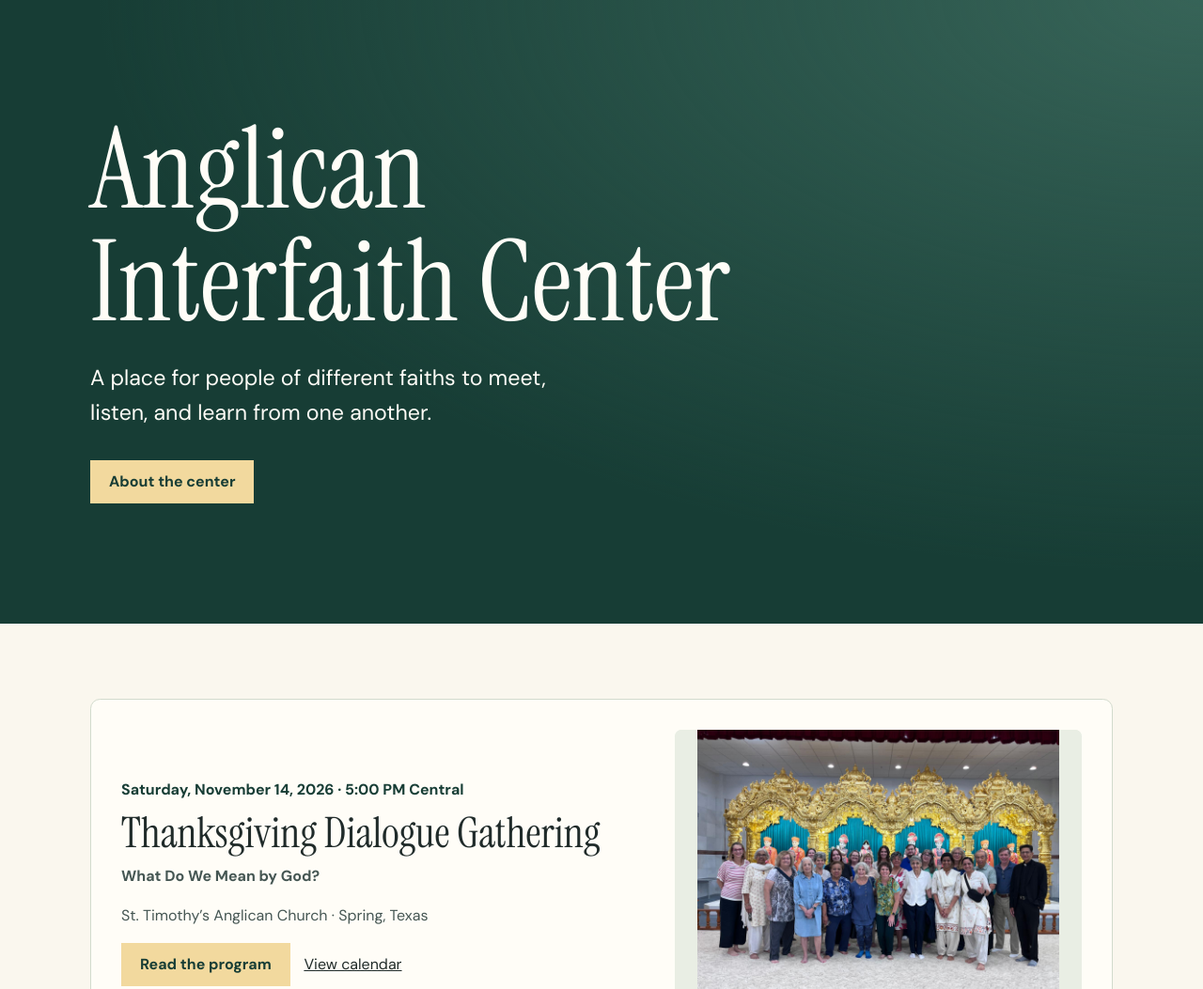
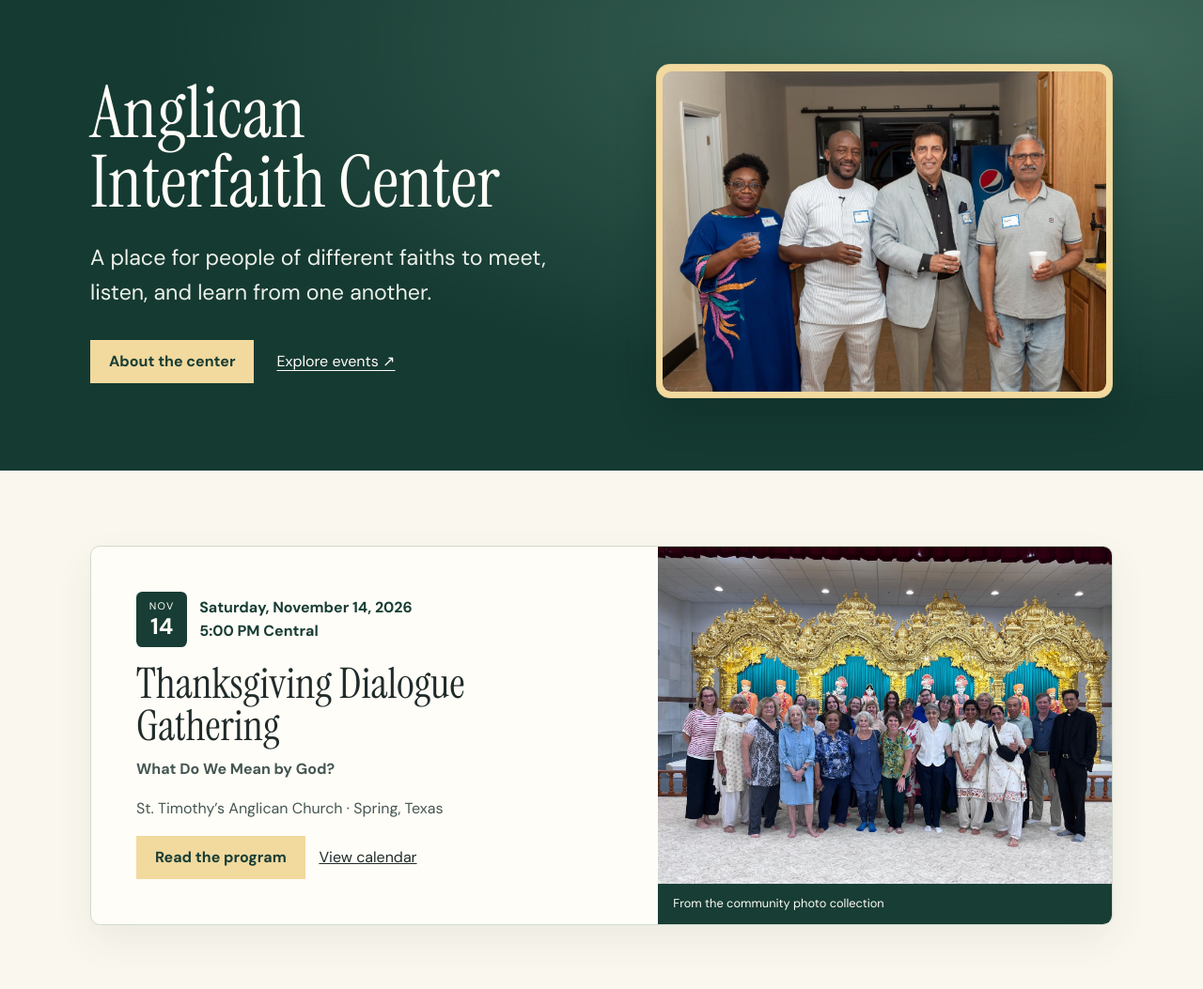
Before and after one commit to peacecampusministry-web/anglican-interfaith-center, a plain HTML site: page index.html in a window 1280 px wide. Shown: the part 560-1613 px from the top of the page at 94% size. Drawn offline with Linux system fonts and the light colour scheme.

Commit message:
Add files via upload

```diff
--- a/index.html
+++ b/index.html
@@ -5,7 +5,7 @@
   <meta name="viewport" content="width=device-width, initial-scale=1">
   <meta name="description" content="Anglican Interfaith Center is a place for people of different faiths to meet, listen, and learn from one another.">
   <title>Anglican Interfaith Center</title>
-  <link rel="stylesheet" href="./styles.css?v=6">
+  <link rel="stylesheet" href="./styles.css?v=8">
   <script src="./slideshow.js" defer></script>
 </head>
 <body>
@@ -52,14 +52,17 @@
     </section>
 
     <section class="hero" aria-labelledby="page-title">
-      <div class="wrap">
+      <div class="wrap hero-layout">
+        <div class="hero-copy">
         <h1 id="page-title">Anglican<br>Interfaith Center</h1>
         <p>A place for people of different faiths to meet, listen, and learn from one another.</p>
-        <a class="button" href="#about">About the center</a>
+        <div class="hero-actions"><a class="button" href="#about">About the center</a><a href="./calendar.html">Explore events <span aria-hidden="true">↗</span></a></div>
+      </div>
+        <figure class="hero-photo"><img src="./WhatsApp%20Image%202026-11-13%20at%208.32.36%20PM.jpeg" alt="Guests standing together at a community gathering" width="1279" height="854" decoding="async"></figure>
       </div>
     </section>
     <section class="wrap section" aria-labelledby="featured-event"><div class="event-card event-with-photo event-featured"><div class="event-copy">
-<p class="event-date"><time datetime="2026-11-14T17:00:00-06:00">Saturday, November 14, 2026 · 5:00 PM Central</time></p>
+<div class="event-date-line"><span class="event-date-tile" aria-hidden="true"><span>NOV</span><strong>14</strong></span><p class="event-date"><time datetime="2026-11-14T17:00:00-06:00">Saturday, November 14, 2026<br>5:00 PM Central</time></p></div>
 <h2 id="featured-event">Thanksgiving Dialogue Gathering</h2>
 <p class="event-theme">What Do We Mean by God?</p><p>St. Timothy’s Anglican Church · Spring, Texas</p>
 <a class="button" href="./thanksgiving-dialogue.html">Read the program</a> <a class="event-calendar-link" href="./calendar.html">View calendar</a>
--- a/styles.css
+++ b/styles.css
@@ -124,3 +124,32 @@ h3 { font-size: 2rem; }
 @media (min-width:48rem) {
   .event-featured { grid-template-columns:minmax(0, 1.25fr) minmax(0, 1fr); gap:clamp(1.25rem,4vw,3rem); }
 }
+
+.hero { padding-block: clamp(2.75rem, 7vw, 6rem); }
+.hero-layout { display: grid; gap: clamp(1.75rem, 4vw, 3.5rem); align-items: center; }
+.hero-copy h1 { font-size: clamp(3rem, 7vw, 5.75rem); }
+.hero-photo { margin: 0; border: 1px solid #9bab99; border-radius: .55rem; overflow: hidden; box-shadow: 0 1rem 2.5rem #0a241d55; }
+.hero-photo img { display: block; width: 100%; height: auto; }
+@media (min-width: 52rem) {
+  .hero-layout { grid-template-columns: minmax(0, 1.08fr) minmax(0, 1fr); }
+  .hero-copy h1 { font-size: clamp(3.25rem, 6vw, 5.5rem); }
+}
+
+.hero { background:radial-gradient(ellipse at 88% 10%,#41695b 0%,transparent 60%),#153a32; padding-block:clamp(2.5rem,6vw,5.5rem); }
+.hero-layout { gap:clamp(1.5rem,6vw,5rem); }
+.hero-copy h1 { line-height:.96; }
+.hero-copy p { color:#ecf1e9; }
+.hero-actions { display:flex; flex-wrap:wrap; align-items:center; gap:1rem 1.5rem; }
+.hero-actions a:last-child { text-underline-offset:.28em; }
+.hero-photo { border:1px solid #e3ce96; padding:.4rem; background:#f2d99e; border-radius:.9rem; }
+.hero-photo img { border-radius:.6rem; }
+.event-featured { padding:0; gap:0; overflow:hidden; background:#fffdf7; box-shadow:0 1rem 2.5rem #173d3512; }
+.event-featured .event-copy { padding:clamp(1.4rem,4vw,3rem); }
+.event-featured .event-photo { border-radius:0; align-self:stretch; display:flex; flex-direction:column; }
+.event-featured .event-photo img { flex:1; min-height:0; object-fit:cover; object-position:center 44%; }
+.event-featured .event-photo figcaption { background:#173d35; color:#fffdf7; padding:.7rem 1rem; }
+.event-date-line { display:flex; align-items:center; gap:.8rem; margin-bottom:1.1rem; }
+.event-date-line .event-date { margin:0; }
+.event-date-tile { display:grid; justify-items:center; line-height:1; min-width:3.4rem; gap:.3rem; padding:.6rem .5rem; background:#173d35; color:#fffdf7; border-radius:.4rem; }
+.event-date-tile span { font-size:.68rem; letter-spacing:.12em; }
+.event-date-tile strong { font-size:1.5rem; }
```
